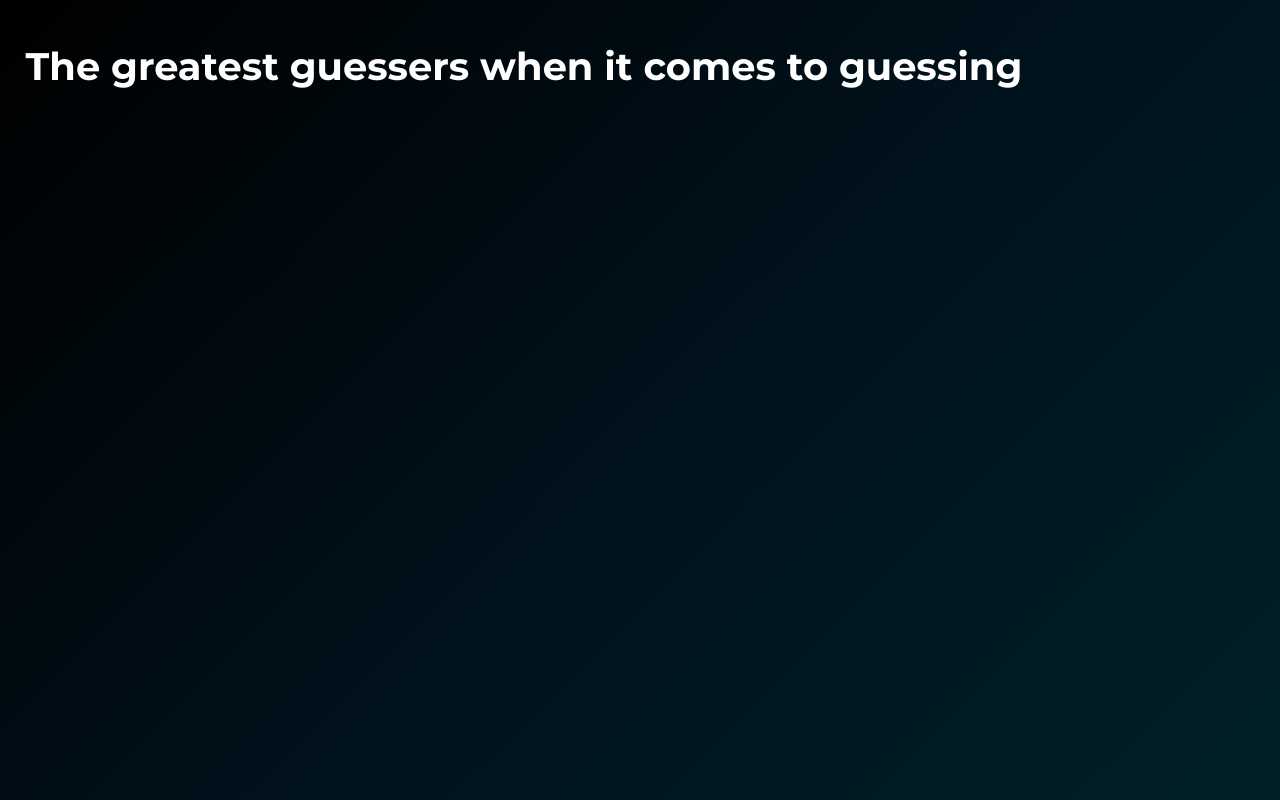
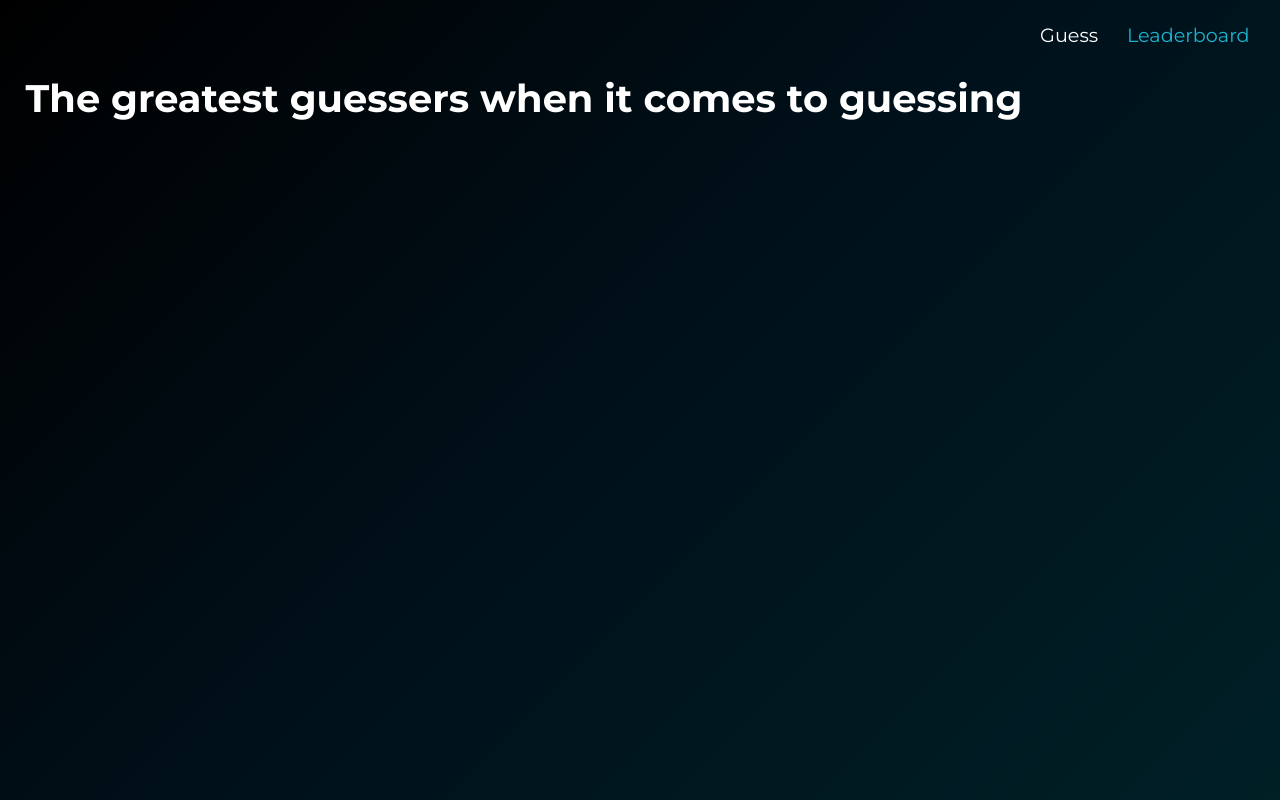
Before and after one commit to DennisSkoko/git-guesser, a SvelteKit app in the folder src/app-web/: page /leaderboard in a window 1280 px wide. Built offline with nearby package versions, Linux system fonts and the light colour scheme.

Commit message:
Add navigation links

```diff
--- a/src/app-web/src/routes/+layout.svelte
+++ b/src/app-web/src/routes/+layout.svelte
@@ -1,9 +1,20 @@
 <script lang="ts">
+  import { page } from '$app/state'
   import 'normalize.css'
   import '../app.css'
 </script>
 
 <div>
+  <menu>
+    <a href="/" aria-current={page.url.pathname === '/'}>
+      Guess
+    </a>
+
+    <a href="/leaderboard" aria-current={page.url.pathname === '/leaderboard'}>
+      Leaderboard
+    </a>
+  </menu>
+
   <slot />
 </div>
 
@@ -12,4 +23,23 @@
     max-width: 64em;
     margin: 0 auto;
   }
+
+  menu {
+    margin: 0;
+    padding: 0;
+    display: flex;
+    justify-content: end;
+    gap: 1em;
+  }
+
+  a {
+    padding: .25em;
+    color: white;
+    text-decoration: none;
+    transition: color 200ms ease;
+  }
+
+  a[aria-current="true"] {
+    color: #1db4d1;
+  }
 </style>
```
